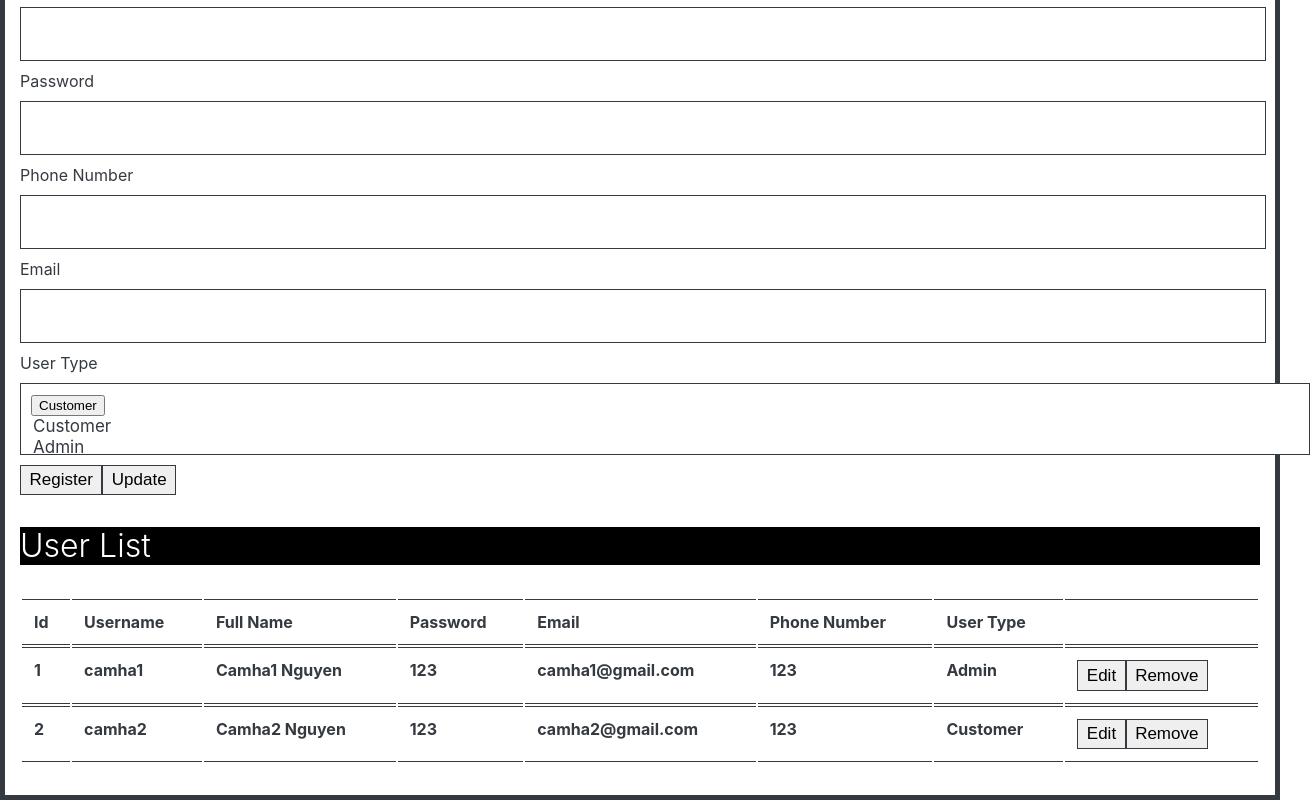
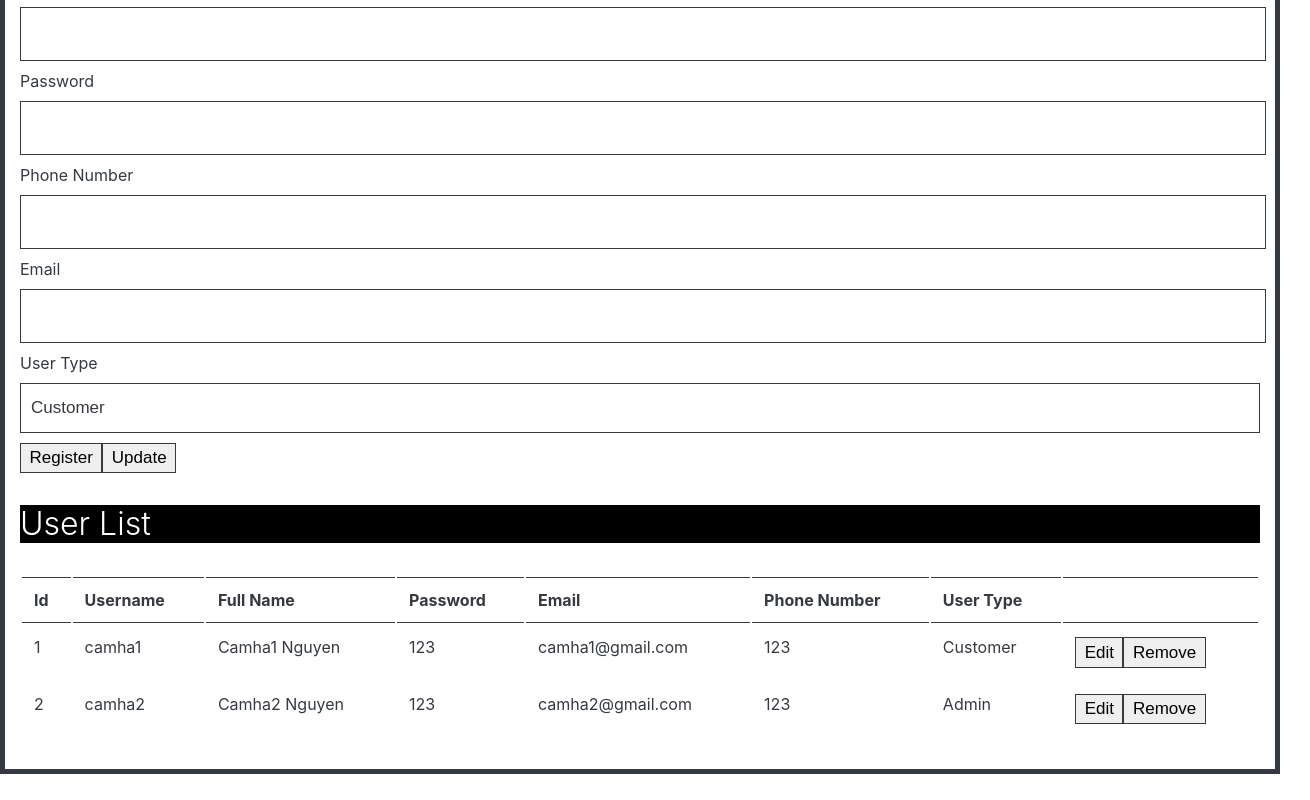
Before and after one commit to camha91/17-user-management, a React (Create React App) app: page / in a window 1280 px wide. Shown: the part 300-1100 px from the top of the page, 1310 px wide, since content can reach past the window. After the commit the page ends 1074 px from the top, so only its background shows below. Built offline with nearby package versions, Linux system fonts and the light colour scheme; the HTML template or start-up script is replaced by a standard one.

Commit message:
Register new user

```diff
--- a/src/UserManagement/UserManagement.js
+++ b/src/UserManagement/UserManagement.js
@@ -7,7 +7,7 @@ import "./UserManagement.css";
 class UserManagement extends Component {
   render() {
     return (
-      <ContainerFluid>
+      <ContainerFluid className="mt-5">
         <UserRegistrationForm />
         <UserListTable />
       </ContainerFluid>
--- a/src/UserManagement/components/UserListTable.js
+++ b/src/UserManagement/components/UserListTable.js
@@ -13,14 +13,14 @@ class UserListTable extends Component {
     return this.props.userList.map((user, index) => {
       return (
         <Tr key={index}>
-          <Th>{user.id}</Th>
-          <Th>{user.username}</Th>
-          <Th>{user.fullName}</Th>
-          <Th>{user.password}</Th>
-          <Th>{user.email}</Th>
-          <Th>{user.phoneNumber}</Th>
-          <Th>{user.userType}</Th>
-          <Th>
+          <Td>{user.id}</Td>
+          <Td>{user.username}</Td>
+          <Td>{user.fullName}</Td>
+          <Td>{user.password}</Td>
+          <Td>{user.email}</Td>
+          <Td>{user.phoneNumber}</Td>
+          <Td>{user.userType}</Td>
+          <Td>
             <Button
               onClick={() => {
                 this.props.dispatch(editUserAction(user));
@@ -37,7 +37,7 @@ class UserListTable extends Component {
             >
               Remove
             </Button>
-          </Th>
+          </Td>
         </Tr>
       );
     });
--- a/src/UserManagement/components/UserRegistrationForm.js
+++ b/src/UserManagement/components/UserRegistrationForm.js
@@ -3,6 +3,8 @@ import { Button } from "../../Components/Button";
 import { DropdownField } from "../../Components/Dropdown";
 import { Heading1, Heading3 } from "../../Components/Heading";
 import { TextField } from "../../Components/TextField";
+import { registerUserAction } from "../../redux/Actions/UserManagementActions";
+import { connect } from "react-redux";
 
 class UserRegistrationForm extends Component {
   state = {
@@ -20,19 +22,19 @@ class UserRegistrationForm extends Component {
       password: "",
       phoneNumber: "",
       email: "",
-      userType: "",
     },
   };
 
   handleChangeValue = (e) => {
     const { name, value } = e.target;
-    console.log(e.target.value);
 
     const newValues = { ...this.state.values, [name]: value };
     const newErrors = { ...this.state.errors };
 
     if (value.trim() === "") {
       newErrors[name] = name.toUpperCase() + " is invalid!";
+    } else {
+      newErrors[name] = "";
     }
 
     if (name === "email") {
@@ -55,6 +57,8 @@ class UserRegistrationForm extends Component {
       }
     }
 
+    console.log(newValues.userType);
+
     this.setState({
       values: newValues,
       errors: newErrors,
@@ -63,11 +67,46 @@ class UserRegistrationForm extends Component {
 
   handleRegister = (e) => {
     e.preventDefault();
+
+    const { values, errors } = this.state;
+
+    // Create user object
+    const newUser = {
+      id: Date.now(),
+      username: values.username,
+      fullName: values.fullName,
+      password: values.password,
+      phoneNumber: values.phoneNumber,
+      email: values.email,
+      userType: values.userType,
+    };
+    console.log(newUser);
+
+    let valid = true;
+
+    for (let key in values) {
+      if (values[key] === "") {
+        valid = false;
+      }
+    }
+
+    for (let key in errors) {
+      if (errors[key] !== "") {
+        valid = false;
+      }
+    }
+
+    if (!valid) {
+      alert("Please check all fields!");
+      return;
+    }
+
+    this.props.dispatch(registerUserAction(newUser));
   };
 
   render() {
     return (
-      <form>
+      <form onSubmit={this.handleRegister}>
         <Heading1>User Registration</Heading1>
 
         <div className="row">
@@ -101,7 +140,7 @@ class UserRegistrationForm extends Component {
           <div className="col-6">
             <TextField
               value={this.state.values.password}
-              type="text"
+              type="password"
               name="password"
               onChange={this.handleChangeValue}
               label="Password"
@@ -136,7 +175,7 @@ class UserRegistrationForm extends Component {
             <span className="text text-danger">{this.state.errors.email}</span>
           </div>
           <div className="col-6">
-            <span type="label">User Type</span>
+            {/* <span type="label">User Type</span>
 
             <div className="btn-group">
               <button
@@ -152,16 +191,22 @@ class UserRegistrationForm extends Component {
                 <option>Customer</option>
                 <option>Admin</option>
               </div>
-            </div>
+            </div> */}
+            <DropdownField
+              value={this.state.values.userType}
+              type="dropdown"
+              name="userType"
+              onChange={this.handleChangeValue}
+              label="User Type"
+            >
+              {this.props.userType.map((type, index) => {
+                return <option key={index}>{type.userType}</option>;
+              })}
+            </DropdownField>
           </div>
         </div>
         <div>
-          <Button
-            onClick={this.handleRegister}
-            className="btn btn-success mr-2"
-          >
-            Register
-          </Button>
+          <Button className="btn btn-success mr-2">Register</Button>
           <Button onClick={() => {}} className="btn btn-primary">
             Update
           </Button>
@@ -171,4 +216,10 @@ class UserRegistrationForm extends Component {
   }
 }
 
-export default UserRegistrationForm;
+const mapStateToProps = (state) => {
+  return {
+    userType: state.UserManagementReducer.userType,
+  };
+};
+
+export default connect(mapStateToProps)(UserRegistrationForm);
--- a/src/redux/Actions/UserManagementActions.js
+++ b/src/redux/Actions/UserManagementActions.js
@@ -1,4 +1,19 @@
-import { edit_user, remove_user } from "../Types/UserManagementTypes";
+import {
+  change_user,
+  edit_user,
+  register_user,
+  remove_user,
+} from "../Types/UserManagementTypes";
+
+export const registerUserAction = (newUser) => ({
+  type: register_user,
+  newUser,
+});
+
+export const changeUserAction = (user) => ({
+  type: change_user,
+  user,
+});
 
 export const editUserAction = (user) => ({
   type: edit_user,
--- a/src/redux/Reducers/UserManagementReducer.js
+++ b/src/redux/Reducers/UserManagementReducer.js
@@ -1,6 +1,27 @@
-import { edit_user, remove_user } from "../Types/UserManagementTypes";
+import {
+  change_user,
+  edit_user,
+  register_user,
+  remove_user,
+} from "../Types/UserManagementTypes";
+
+const userType = ["Customer", "Admin", "Editor"];
 
 const initialState = {
+  userType: [
+    {
+      id: 1,
+      userType: userType[0],
+    },
+    {
+      id: 2,
+      userType: userType[1],
+    },
+    {
+      id: 3,
+      userType: userType[2],
+    },
+  ],
   userList: [
     {
       id: 1,
@@ -9,7 +30,7 @@ const initialState = {
       password: "123",
       email: "camha1@gmail.com",
       phoneNumber: 123,
-      userType: "Admin",
+      userType: userType[0],
     },
     {
       id: 2,
@@ -18,7 +39,7 @@ const initialState = {
       password: "123",
       email: "camha2@gmail.com",
       phoneNumber: 123,
-      userType: "Customer",
+      userType: userType[1],
     },
   ],
   userEdit: {
@@ -34,6 +55,30 @@ const initialState = {
 
 const UserManagementReducer = (state = initialState, action) => {
   switch (action.type) {
+    case register_user: {
+      const userListUpdate = [...state.userList];
+      const index = userListUpdate.findIndex(
+        (user) => user.username === action.newUser.username
+      );
+      console.log(index);
+
+      // Find if the username is already exist in userList
+      if (index !== -1) {
+        alert("Username is already exist!");
+        return { ...state };
+      }
+
+      // username is not existed in the list, add that new user to the list
+      state.userList = [...userListUpdate, action.newUser];
+
+      console.log(state.userList);
+      alert("Register successfully!");
+
+      return { ...state };
+    }
+    case change_user: {
+      return { ...state };
+    }
     case edit_user: {
       return { ...state };
     }
--- a/src/redux/Types/UserManagementTypes.js
+++ b/src/redux/Types/UserManagementTypes.js
@@ -1,2 +1,4 @@
 export const edit_user = "edit_user";
 export const remove_user = "remove_user";
+export const register_user = "register_user";
+export const change_user = "change_user";
```
